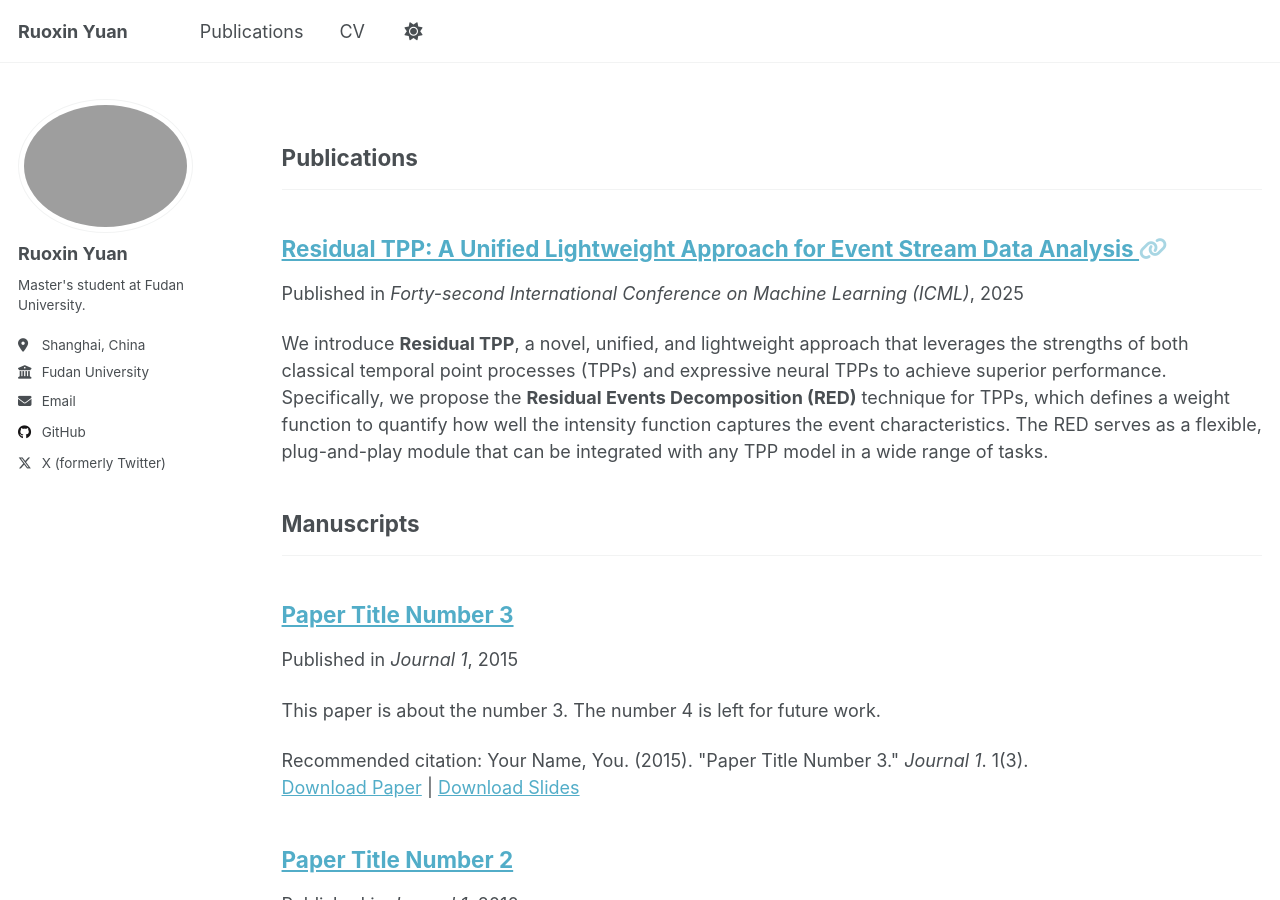
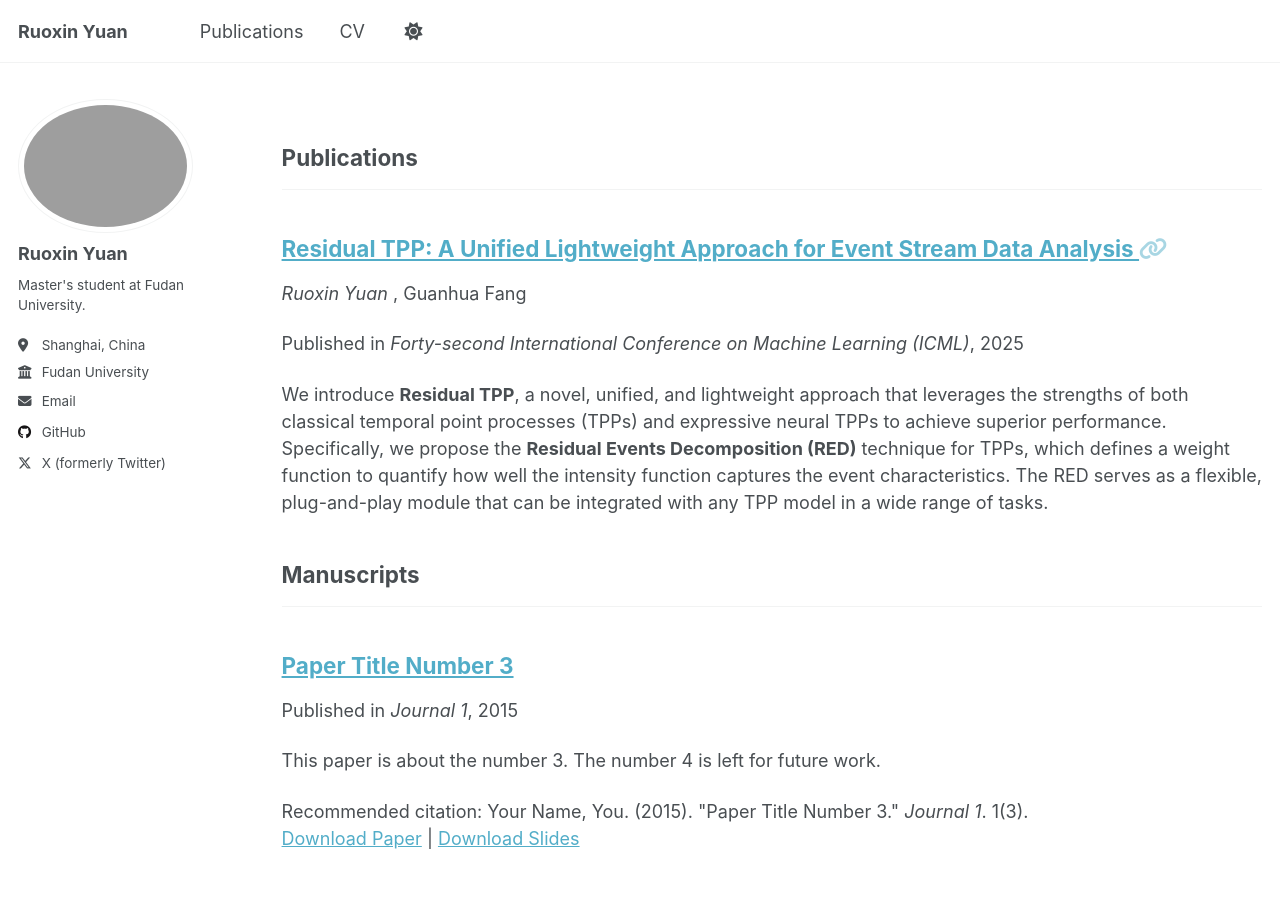
Before and after one commit to ruoxinyuan/ruoxinyuan.github.io, a Jekyll site: the page built from _pages/publications.html, in a window 1280 px wide and 900 px high. Built offline with Jekyll 4.4.1, drawn with Linux system fonts in a browser that asks for light colours; a script that is not in the unit is left out.

Commit message:
Update pubs

```diff
--- a/_includes/archive-single.html
+++ b/_includes/archive-single.html
@@ -33,6 +33,15 @@
         <a href="{{ base_path }}{{ post.url }}" rel="permalink">{{ title }}</a>
       {% endif %}
     </h2>
+
+    {% if post.authors %}
+      <p class="archive__item-authors" itemprop="author">
+        {% for a in post.authors %}
+          {% if forloop.first == false %}, {% endif %}
+          <span class="author">{{ a | markdownify | remove: '<p>' | remove: '</p>' }}</span>
+        {% endfor %}
+      </p>
+    {% endif %}
 
     {% if post.read_time %}
       <p class="page__meta"><i class="fa fa-clock" aria-hidden="true"></i> {% include read-time.html %}</p>
--- a/_publications/2025-ICML-Residual-TPP.md
+++ b/_publications/2025-ICML-Residual-TPP.md
@@ -4,6 +4,9 @@ collection: publications
 category: publications
 # permalink: /publication/2025-ICML-Residual-TPP
 link: 'https://proceedings.mlr.press/v267/yuan25a.html'
+authors:
+  - "*Ruoxin Yuan*"
+  - "Guanhua Fang"
 excerpt: 'We introduce **Residual TPP**, a novel, unified, and lightweight approach that leverages the strengths of both classical temporal point processes (TPPs) and expressive neural TPPs to achieve superior performance. Specifically, we propose the **Residual Events Decomposition (RED)** technique for TPPs, which defines a weight function to quantify how well the intensity function captures the event characteristics. The RED serves as a flexible, plug-and-play module that can be integrated with any TPP model in a wide range of tasks.'
 date: 2025-10-14
 venue: 'Forty-second International Conference on Machine Learning (ICML)'
```
